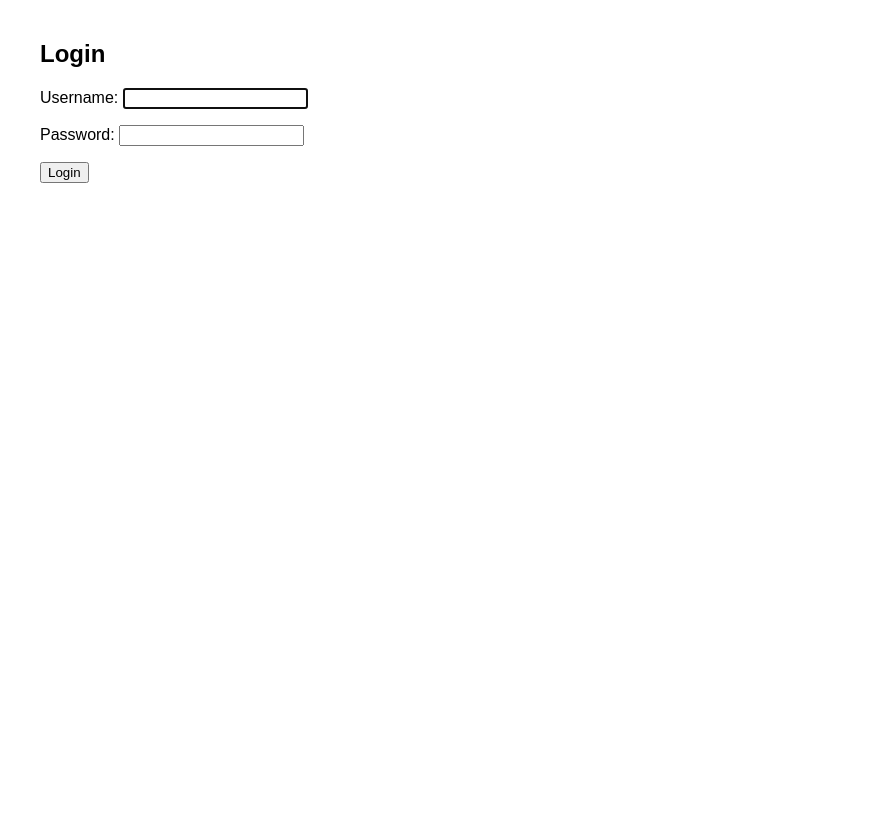
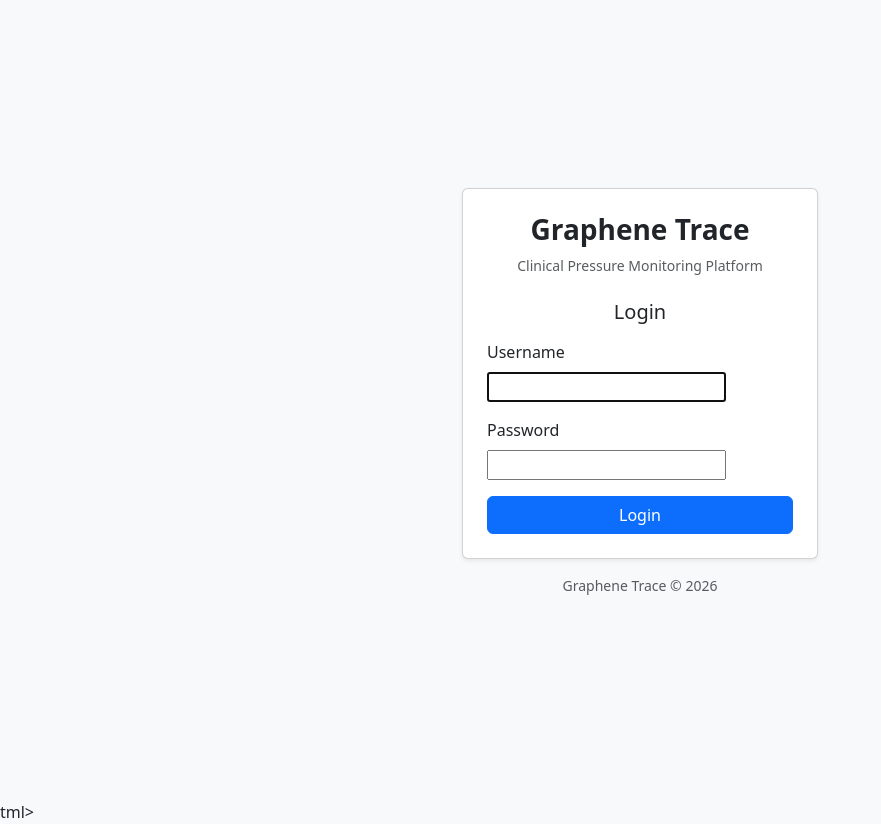
Before and after one commit to Ijegbai1/aws-web-development, a Django app: page /accounts/login/ in a window 1280 px wide. Shown: the whole page, without its empty margins (0-881 px from the left). Before the commit the page ends 183 px from the top, so only its background shows below. Run offline with Django 5.2, Linux system fonts and the light colour scheme.

Commit message:
Update login.html

```diff
--- a/templates/registration/login.html
+++ b/templates/registration/login.html
@@ -1,19 +1,72 @@
 <!doctype html>
 <html>
 <head>
-    <meta charset="utf-8" />
-    <title>Login</title>
+  <meta charset="utf-8">
+  <meta name="viewport" content="width=device-width, initial-scale=1">
+  <title>Login | Graphene Trace</title>
+
+  <link href="https://cdn.jsdelivr.net/npm/bootstrap@5.3.3/dist/css/bootstrap.min.css" rel="stylesheet">
 </head>
-  <body style="font-family: Arial; margin: 40px">
-    <h2>Login</h2>
+
+<body class="bg-light">
+
+<div class="container">
+
+  <div class="row justify-content-center align-items-center vh-100">
+
+    <div class="col-md-5 col-lg-4">
+
+      <div class="card shadow-sm">
+
+        <div class="card-body p-4">
+
+          <div class="text-center mb-4">
+            <h3 class="fw-bold">Graphene Trace</h3>
+            <p class="text-muted small">Clinical Pressure Monitoring Platform</p>
+          </div>
+
+          <h5 class="mb-3 text-center">Login</h5>
 
           {% if form.errors %}
-    <p style="color: red">Invalid username or password.</p>
+          <div class="alert alert-danger py-2">
+            Invalid username or password.
+          </div>
           {% endif %}
 
           <form method="post">
-      {% csrf_token %} {{ form.as_p }}
-      <button type="submit">Login</button>
+            {% csrf_token %}
+
+            <div class="mb-3">
+              <label class="form-label">Username</label>
+              {{ form.username }}
+            </div>
+
+            <div class="mb-3">
+              <label class="form-label">Password</label>
+              {{ form.password }}
+            </div>
+
+            <div class="d-grid">
+              <button type="submit" class="btn btn-primary">
+                Login
+              </button>
+            </div>
+
           </form>
+
+        </div>
+
+      </div>
+
+      <p class="text-center text-muted small mt-3">
+        Graphene Trace © 2026
+      </p>
+
+    </div>
+
+  </div>
+
+</div>
+
 </body>
-</html>
+</html>tml>
```
Lines whose indentation alone changed are shown as unchanged.
